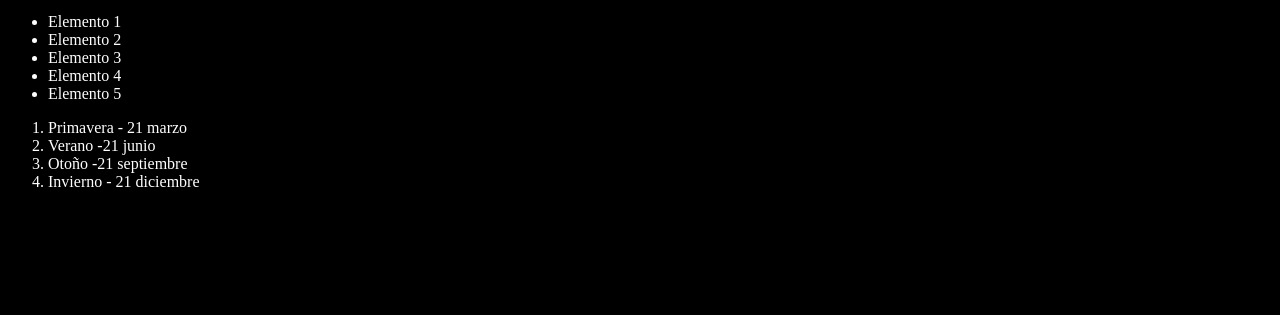
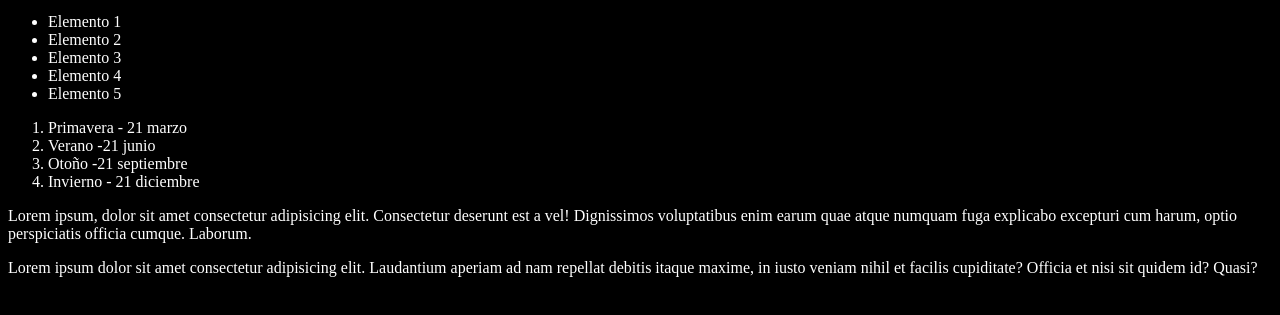
Before and after one commit to EvaDepaz/youtube-git, a plain HTML site: page index.html in a window 1280 px wide. Shown: the part 127-442 px from the top of the page. Drawn offline with Linux system fonts and the light colour scheme.

Commit message:
Agregando 2 párrafos

```diff
--- a/index.html
+++ b/index.html
@@ -26,6 +26,9 @@
         <li>Otoño -21 septiembre</li>
         <li>Invierno - 21 diciembre</li>
     </ol>
+    <p>Lorem ipsum, dolor sit amet consectetur adipisicing elit. Consectetur deserunt est a vel! Dignissimos voluptatibus enim earum quae atque numquam fuga explicabo excepturi cum harum, optio perspiciatis officia cumque. Laborum.</p>
+    <p>Lorem ipsum dolor sit amet consectetur adipisicing elit. Laudantium aperiam ad nam repellat debitis itaque maxime, in iusto veniam nihil et facilis cupiditate? Officia et nisi sit quidem id? Quasi?</p>
+
 
     <script src="index.js"></script>
 
```
